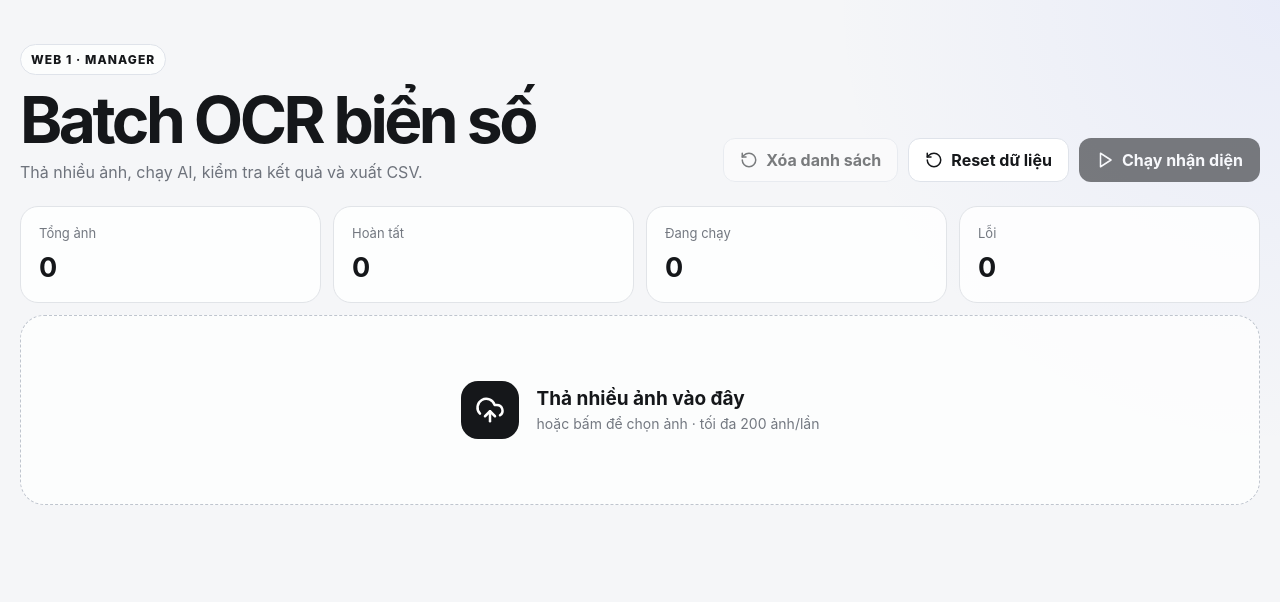
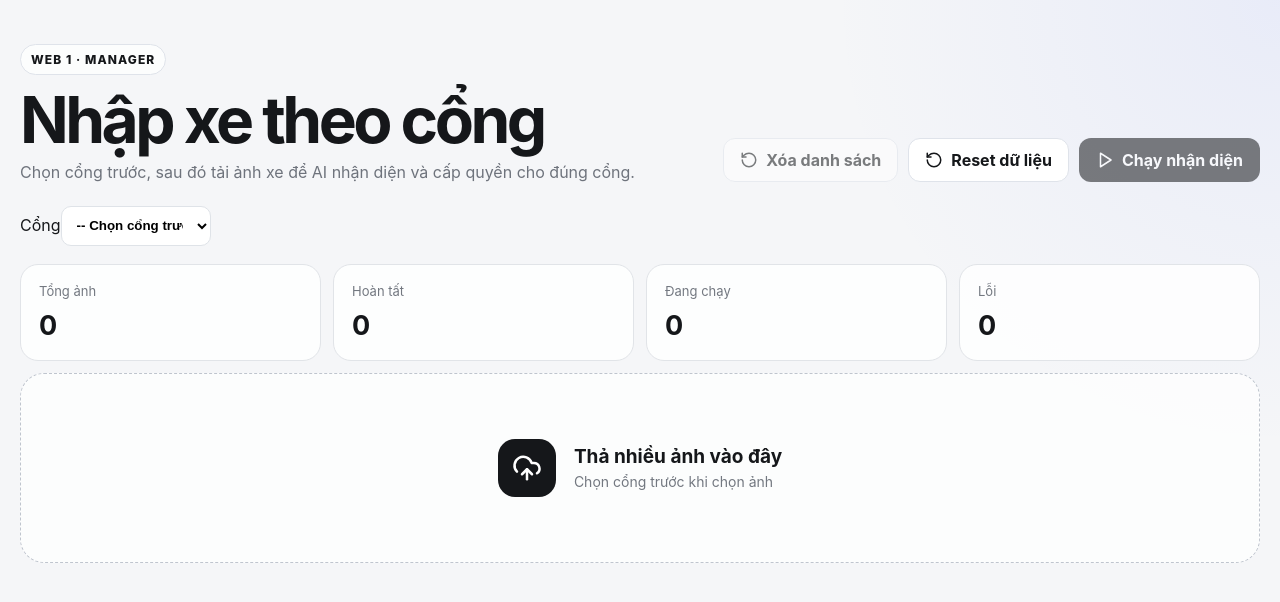
Before and after one commit to BaoNguyen777/web1-batch-ocr, a Next.js app: page / in a window 1280 px wide. Shown: the top 602 px of the page. Built offline with nearby package versions, Linux system fonts and the light colour scheme.

Commit message:
feat: select gate before batch vehicle upload

```diff
--- a/components/BatchUploader.tsx
+++ b/components/BatchUploader.tsx
@@ -6,182 +6,120 @@ import { RecognitionItem, RecognizeResponse } from "@/types/recognition";
 
 const MAX_FILES = 200;
 const CONCURRENCY = 3;
+const GATES = [
+  { code: "1A", name: "Cổng 1A" }, { code: "3", name: "Cổng 3" }, { code: "4A", name: "Cổng 4A" },
+  { code: "VG1", name: "VG1" }, { code: "V2", name: "Cổng V2" }, { code: "V3", name: "Cổng V3" },
+  { code: "V3A", name: "V3A" }, { code: "VG4", name: "VG4" }, { code: "V4A", name: "V4A" },
+  { code: "V5", name: "Cổng V5" }, { code: "V5A", name: "V5A" }, { code: "V5B", name: "V5B" },
+  { code: "V6", name: "Cổng V6" }, { code: "1D", name: "Cổng 1D" },
+] as const;
 
 function createItem(file: File): RecognitionItem {
   return { id: crypto.randomUUID(), file, preview: URL.createObjectURL(file), licensePlate: "", confidence: 0, status: "pending" };
 }
-
-function csvEscape(value: string | number) {
-  const text = String(value ?? "");
-  return `"${text.replace(/"/g, '""')}"`;
-}
+function csvEscape(value: string | number) { const text = String(value ?? ""); return `"${text.replace(/"/g, '""')}"`; }
 
 export default function BatchUploader() {
   const inputRef = useRef<HTMLInputElement>(null);
   const [items, setItems] = useState<RecognitionItem[]>([]);
+  const [gate, setGate] = useState<string>("");
   const [dragging, setDragging] = useState(false);
   const [running, setRunning] = useState(false);
   const [resetting, setResetting] = useState(false);
 
+  const selectedGate = GATES.find((item) => item.code === gate);
   const stats = useMemo(() => ({
-    total: items.length,
-    done: items.filter((item) => item.status === "done").length,
-    error: items.filter((item) => item.status === "error").length,
-    processing: items.filter((item) => item.status === "processing").length
+    total: items.length, done: items.filter((item) => item.status === "done").length,
+    error: items.filter((item) => item.status === "error").length, processing: items.filter((item) => item.status === "processing").length
   }), [items]);
 
   function addFiles(fileList: FileList | File[]) {
     const images = Array.from(fileList).filter((file) => file.type.startsWith("image/"));
-    setItems((current) => {
-      const remaining = Math.max(0, MAX_FILES - current.length);
-      return [...current, ...images.slice(0, remaining).map(createItem)];
-    });
+    setItems((current) => [...current, ...images.slice(0, Math.max(0, MAX_FILES - current.length)).map(createItem)]);
   }
-
-  function onInput(event: ChangeEvent<HTMLInputElement>) {
-    if (event.target.files) addFiles(event.target.files);
-    event.target.value = "";
-  }
-
-  function onDrop(event: DragEvent<HTMLDivElement>) {
-    event.preventDefault();
-    setDragging(false);
-    addFiles(event.dataTransfer.files);
-  }
-
-  function patchItem(id: string, patch: Partial<RecognitionItem>) {
-    setItems((current) => current.map((item) => item.id === id ? { ...item, ...patch } : item));
-  }
+  function onInput(event: ChangeEvent<HTMLInputElement>) { if (event.target.files) addFiles(event.target.files); event.target.value = ""; }
+  function onDrop(event: DragEvent<HTMLDivElement>) { event.preventDefault(); setDragging(false); addFiles(event.dataTransfer.files); }
+  function patchItem(id: string, patch: Partial<RecognitionItem>) { setItems((current) => current.map((item) => item.id === id ? { ...item, ...patch } : item)); }
 
   async function recognizeOne(item: RecognitionItem) {
     patchItem(item.id, { status: "processing", error: undefined });
     try {
       const form = new FormData();
       form.append("file", item.file);
+      form.append("gate", gate);
       const response = await fetch("/api/recognize", { method: "POST", body: form });
       const payload = (await response.json()) as RecognizeResponse;
       const plate = payload.data?.licensePlate?.trim().toUpperCase() || "";
-      if (!response.ok || (payload.success === false && !payload.data)) throw new Error(payload.error || "Nhận diện thất bại.");
-      patchItem(item.id, { status: "done", licensePlate: plate, confidence: payload.data?.confidence || 0, error: undefined });
+      if (!response.ok || !payload.success || !plate) throw new Error(payload.error || payload.data?.storageError || "Không nhận diện được biển số.");
+      patchItem(item.id, { status: "done", licensePlate: plate, confidence: payload.data?.plateConfidence || payload.data?.confidence || 0, error: undefined });
     } catch (error) {
       patchItem(item.id, { status: "error", error: error instanceof Error ? error.message : "Có lỗi xảy ra." });
     }
   }
 
   async function runAll() {
-    if (running) return;
+    if (running || resetting || !gate) return;
     const queue = items.filter((item) => item.status === "pending" || item.status === "error");
     if (!queue.length) return;
-    setRunning(true);
-    let cursor = 0;
-    async function worker() {
-      while (cursor < queue.length) await recognizeOne(queue[cursor++]);
-    }
-    try {
-      await Promise.all(Array.from({ length: Math.min(CONCURRENCY, queue.length) }, () => worker()));
-    } finally {
-      setRunning(false);
-    }
+    setRunning(true); let cursor = 0;
+    async function worker() { while (cursor < queue.length) await recognizeOne(queue[cursor++]); }
+    try { await Promise.all(Array.from({ length: Math.min(CONCURRENCY, queue.length) }, () => worker())); } finally { setRunning(false); }
   }
 
-  function removeItem(id: string) {
-    setItems((current) => {
-      const target = current.find((item) => item.id === id);
-      if (target) URL.revokeObjectURL(target.preview);
-      return current.filter((item) => item.id !== id);
-    });
-  }
-
-  function clearAll() {
-    items.forEach((item) => URL.revokeObjectURL(item.preview));
-    setItems([]);
-  }
+  function removeItem(id: string) { setItems((current) => { const target = current.find((item) => item.id === id); if (target) URL.revokeObjectURL(target.preview); return current.filter((item) => item.id !== id); }); }
+  function clearAll() { items.forEach((item) => URL.revokeObjectURL(item.preview)); setItems([]); }
 
   async function resetDatabase() {
     if (running || resetting) return;
     const confirmed = window.confirm("Reset toàn bộ dữ liệu test?\n\nThao tác này sẽ xóa các bản ghi trong plate_records và ảnh tương ứng trong Storage. Không thể hoàn tác.");
     if (!confirmed) return;
-
     setResetting(true);
     try {
-      const response = await fetch("/api/reset", {
-        method: "POST",
-        headers: { Authorization: `Bearer ${window.prompt("Nhập CRON_SECRET để xác nhận reset:") || ""}` }
-      });
+      const response = await fetch("/api/reset", { method: "POST", headers: { Authorization: `Bearer ${window.prompt("Nhập CRON_SECRET để xác nhận reset:") || ""}` } });
       const payload = await response.json().catch(() => ({}));
       if (!response.ok || !payload.success) throw new Error(payload.error || "Reset thất bại.");
-      clearAll();
-      window.alert(`Reset thành công!\nĐã xóa ${payload.deletedRecords ?? 0} bản ghi và ${payload.deletedImages ?? 0} ảnh.`);
-    } catch (error) {
-      window.alert(error instanceof Error ? error.message : "Reset thất bại.");
-    } finally {
-      setResetting(false);
-    }
+      clearAll(); window.alert(`Reset thành công!\nĐã xóa ${payload.deletedRecords ?? 0} bản ghi và ${payload.deletedImages ?? 0} ảnh.`);
+    } catch (error) { window.alert(error instanceof Error ? error.message : "Reset thất bại."); }
+    finally { setResetting(false); }
   }
 
   function exportCsv() {
-    const rows = [["STT", "Tên ảnh", "Biển số", "Độ tin cậy", "Trạng thái"], ...items.map((item, index) => [index + 1, item.file.name, item.licensePlate, item.confidence ? `${(item.confidence * 100).toFixed(2)}%` : "", item.status])];
+    const rows = [["STT", "Tên ảnh", "Cổng", "Biển số", "Độ tin cậy", "Trạng thái"], ...items.map((item, index) => [index + 1, item.file.name, selectedGate?.name || gate, item.licensePlate, item.confidence ? `${(item.confidence * 100).toFixed(2)}%` : "", item.status])];
     const csv = "\uFEFF" + rows.map((row) => row.map((cell) => csvEscape(cell)).join(",")).join("\r\n");
-    const blob = new Blob([csv], { type: "text/csv;charset=utf-8" });
-    const url = URL.createObjectURL(blob);
-    const anchor = document.createElement("a");
-    anchor.href = url;
-    anchor.download = `ket-qua-bien-so-${new Date().toISOString().slice(0, 10)}.csv`;
-    anchor.click();
-    URL.revokeObjectURL(url);
+    const blob = new Blob([csv], { type: "text/csv;charset=utf-8" }); const url = URL.createObjectURL(blob); const anchor = document.createElement("a");
+    anchor.href = url; anchor.download = `ket-qua-${gate || "xe"}-${new Date().toISOString().slice(0, 10)}.csv`; anchor.click(); URL.revokeObjectURL(url);
   }
 
   return (
     <main className="shell">
-      <section className="hero">
-        <div>
-          <div className="eyebrow">WEB 1 · MANAGER</div>
-          <h1>Batch OCR biển số</h1>
-          <p>Thả nhiều ảnh, chạy AI, kiểm tra kết quả và xuất CSV.</p>
-        </div>
-        <div className="hero-actions">
-          <button className="button secondary" onClick={clearAll} disabled={!items.length || running || resetting}>
-            <RotateCcw size={18} /> Xóa danh sách
-          </button>
-          <button className="button secondary" onClick={resetDatabase} disabled={running || resetting}>
-            {resetting ? <LoaderCircle className="spin" size={18} /> : <RotateCcw size={18} />}
-            {resetting ? "Đang reset..." : "Reset dữ liệu"}
-          </button>
-          <button className="button primary" onClick={runAll} disabled={!items.length || running || resetting}>
-            {running ? <LoaderCircle className="spin" size={18} /> : <Play size={18} />}
-            {running ? "Đang xử lý..." : "Chạy nhận diện"}
-          </button>
-        </div>
+      <section className="hero"><div><div className="eyebrow">WEB 1 · MANAGER</div><h1>Nhập xe theo cổng</h1><p>Chọn cổng trước, sau đó tải ảnh xe để AI nhận diện và cấp quyền cho đúng cổng.</p></div><div className="hero-actions">
+        <button className="button secondary" onClick={clearAll} disabled={!items.length || running || resetting}><RotateCcw size={18} /> Xóa danh sách</button>
+        <button className="button secondary" onClick={resetDatabase} disabled={running || resetting}>{resetting ? <LoaderCircle className="spin" size={18} /> : <RotateCcw size={18} />}{resetting ? "Đang reset..." : "Reset dữ liệu"}</button>
+        <button className="button primary" onClick={runAll} disabled={!items.length || !gate || running || resetting}>{running ? <LoaderCircle className="spin" size={18} /> : <Play size={18} />}{running ? "Đang xử lý..." : "Chạy nhận diện"}</button>
+      </div></section>
+
+      <section className="card" style={{ marginBottom: 18 }}>
+        <label className="label" htmlFor="gate">Cổng</label>
+        <select id="gate" className="field" value={gate} onChange={(event) => { setGate(event.target.value); if (items.length) setItems((current) => current.map((item) => ({ ...item, status: "pending", error: undefined }))); }} disabled={running}>
+          <option value="">-- Chọn cổng trước khi nhập ảnh --</option>
+          {GATES.map((item) => <option key={item.code} value={item.code}>{item.name}</option>)}
+        </select>
+        {selectedGate && <p className="hint">Batch hiện tại sẽ được lưu tại <strong>{selectedGate.name}</strong>. Mỗi biển số nhận diện thành công sẽ được cấp quyền cho cổng này.</p>}
       </section>
 
-      <section className="stats">
-        <div className="stat"><span>Tổng ảnh</span><strong>{stats.total}</strong></div>
-        <div className="stat"><span>Hoàn tất</span><strong>{stats.done}</strong></div>
-        <div className="stat"><span>Đang chạy</span><strong>{stats.processing}</strong></div>
-        <div className="stat"><span>Lỗi</span><strong>{stats.error}</strong></div>
+      <section className="stats"><div className="stat"><span>Tổng ảnh</span><strong>{stats.total}</strong></div><div className="stat"><span>Hoàn tất</span><strong>{stats.done}</strong></div><div className="stat"><span>Đang chạy</span><strong>{stats.processing}</strong></div><div className="stat"><span>Lỗi</span><strong>{stats.error}</strong></div></section>
+
+      <section className={`dropzone ${dragging ? "dragging" : ""}`} onDragOver={(event) => { event.preventDefault(); setDragging(true); }} onDragLeave={() => setDragging(false)} onDrop={onDrop} onClick={() => gate ? inputRef.current?.click() : window.alert("Vui lòng chọn cổng trước.")}>
+        <input ref={inputRef} type="file" accept="image/*" multiple hidden onChange={onInput} />
+        <div className="drop-icon"><UploadCloud size={30} /></div><div><h2>Thả nhiều ảnh vào đây</h2><p>{gate ? `Ảnh sẽ thuộc ${selectedGate?.name} · tối đa ${MAX_FILES} ảnh/lần` : "Chọn cổng trước khi chọn ảnh"}</p></div>
       </section>
 
-      <section className={`dropzone ${dragging ? "dragging" : ""}`} onDragOver={(event) => { event.preventDefault(); setDragging(true); }} onDragLeave={() => setDragging(false)} onDrop={onDrop} onClick={() => inputRef.current?.click()}>
-        <input ref={inputRef} type="file" accept="image/*" multiple hidden onChange={onInput} />
-        <div className="drop-icon"><UploadCloud size={30} /></div>
-        <div><h2>Thả nhiều ảnh vào đây</h2><p>hoặc bấm để chọn ảnh · tối đa {MAX_FILES} ảnh/lần</p></div>
-      </section>
-
-      {items.length > 0 && (
-        <section className="results">
-          <div className="results-head"><div><h2>Kết quả</h2><p>Chỉ hiển thị biển số khi AI thực sự phát hiện được.</p></div><button className="button secondary" onClick={exportCsv} disabled={!items.length}><Download size={18} /> Xuất CSV</button></div>
-          <div className="table-wrap"><table><thead><tr><th>#</th><th>Ảnh</th><th>Biển số</th><th>Độ tin cậy</th><th>Trạng thái</th><th /></tr></thead><tbody>
-            {items.map((item, index) => <tr key={item.id}>
-              <td>{index + 1}</td>
-              <td><div className="file-cell"><img src={item.preview} alt={item.file.name} /><div><strong>{item.file.name}</strong><span>{(item.file.size / 1024 / 1024).toFixed(2)} MB</span></div></div></td>
-              <td><input className="field" value={item.licensePlate} placeholder="Không phát hiện" onChange={(event) => patchItem(item.id, { licensePlate: event.target.value.toUpperCase() })} /></td>
-              <td>{item.confidence > 0 ? `${(item.confidence * 100).toFixed(1)}%` : "—"}</td>
-              <td><Status item={item} /></td>
-              <td><button className="icon-button" aria-label="Xóa ảnh" onClick={() => removeItem(item.id)} disabled={item.status === "processing"}><X size={17} /></button></td>
-            </tr>)}
-          </tbody></table></div>
-        </section>
-      )}
+      {items.length > 0 && <section className="results"><div className="results-head"><div><h2>Kết quả · {selectedGate?.name || gate}</h2><p>Chỉ hiển thị biển số khi AI thực sự phát hiện được.</p></div><button className="button secondary" onClick={exportCsv}><Download size={18} /> Xuất CSV</button></div>
+        <div className="table-wrap"><table><thead><tr><th>#</th><th>Ảnh</th><th>Cổng</th><th>Biển số</th><th>Độ tin cậy</th><th>Trạng thái</th><th /></tr></thead><tbody>{items.map((item, index) => <tr key={item.id}>
+          <td>{index + 1}</td><td><div className="file-cell"><img src={item.preview} alt={item.file.name} /><div><strong>{item.file.name}</strong><span>{(item.file.size / 1024 / 1024).toFixed(2)} MB</span></div></div></td>
+          <td>{selectedGate?.name || gate}</td><td><input className="field" value={item.licensePlate} placeholder="Không phát hiện" onChange={(event) => patchItem(item.id, { licensePlate: event.target.value.toUpperCase() })} /></td>
+          <td>{item.confidence > 0 ? `${(item.confidence * 100).toFixed(1)}%` : "—"}</td><td><Status item={item} /></td><td><button className="icon-button" aria-label="Xóa ảnh" onClick={() => removeItem(item.id)} disabled={item.status === "processing"}><X size={17} /></button></td>
+        </tr>)}</tbody></table></div></section>}
     </main>
   );
 }
```
